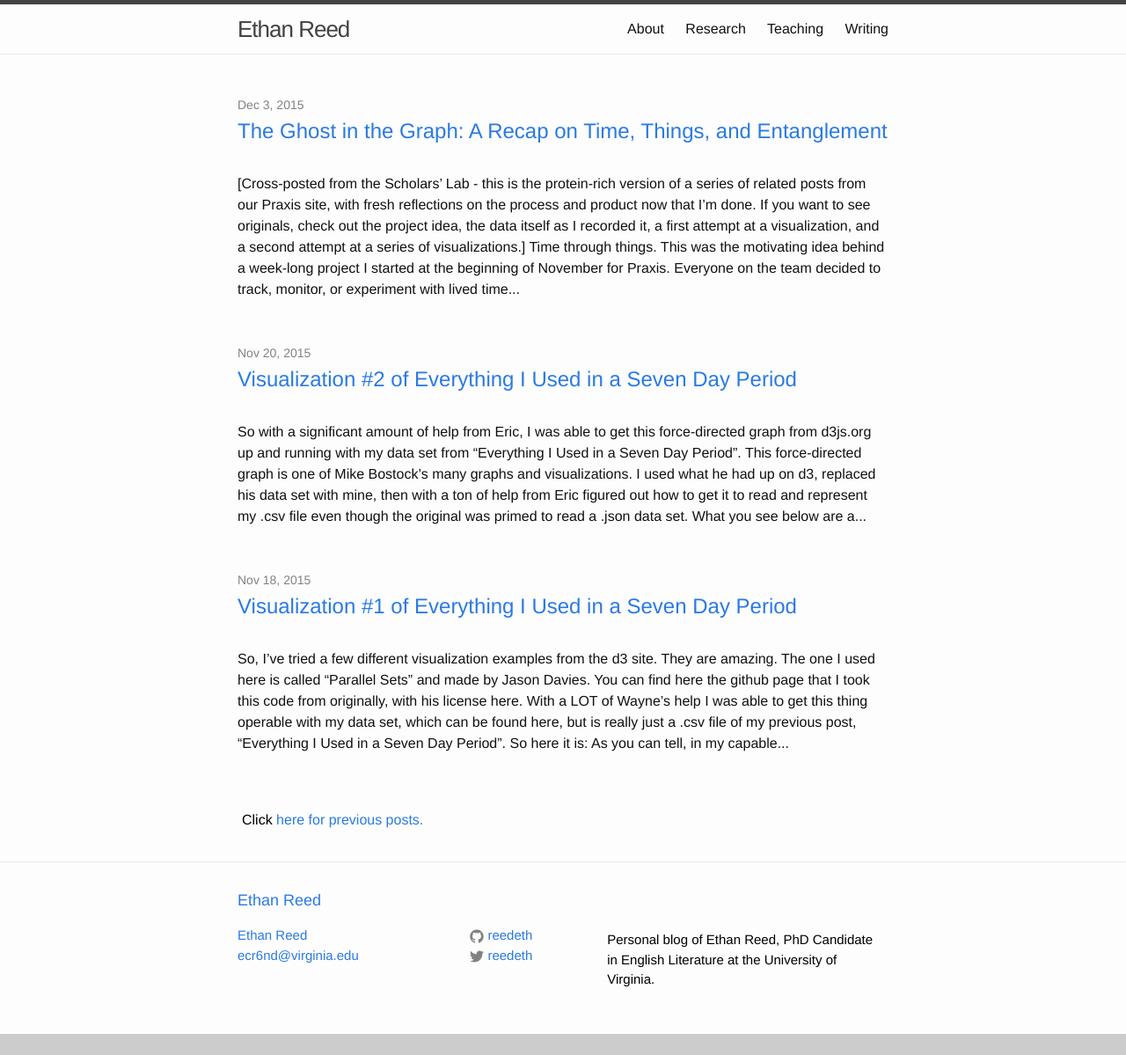
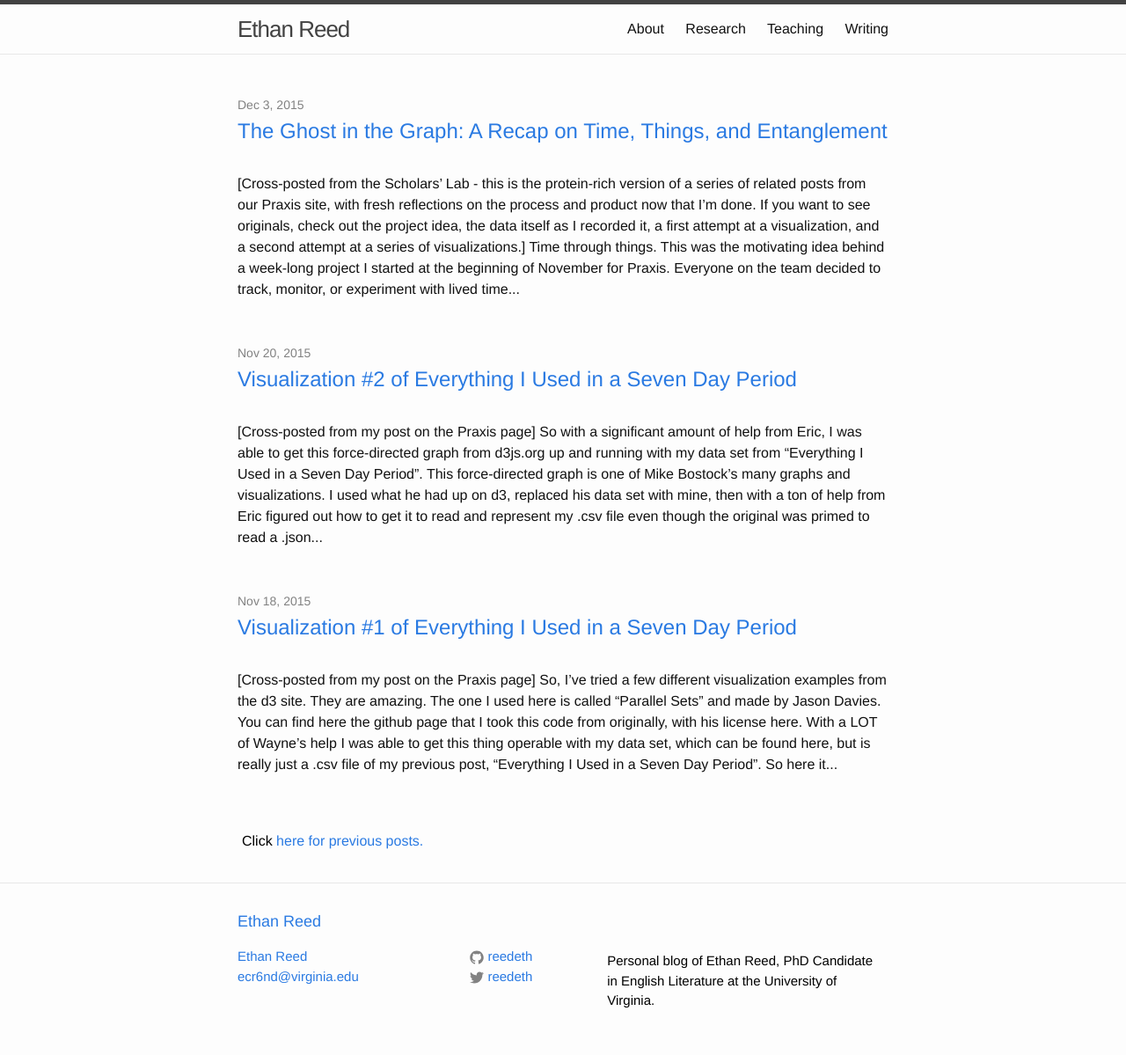
Before and after one commit to reedeth/reedeth.github.io, a Jekyll site: the page built from index.html, in a window 1280 px wide. Shown: the whole page at 88% size. Built offline with Jekyll 4.4.1, drawn with Linux system fonts in a browser that asks for light colours; before the commit the page ends 1175 px from its top, so only the background shows below that.

Commit message:
added cross post references on two posts

```diff
--- a/_posts/2015-11-18-visualizing-everything-i-used.md
+++ b/_posts/2015-11-18-visualizing-everything-i-used.md
@@ -7,6 +7,8 @@ comments: true
 category: blog
 img: 12.3vis1.png
 ---
+
+<em>[Cross-posted from <a href="http://praxis.scholarslab.org/blog/2015/11/18/visualizing-everything-i-used/">my post on the Praxis page</a>]
 
 So, I've tried a few different [visualization examples](https://github.com/mbostock/d3/wiki/Gallery) from [the d3 site](http://d3js.org/). They are amazing. The one I used here is called ["Parallel Sets"](https://www.jasondavies.com/parallel-sets/) and made by Jason Davies. You can find here [the github page that I took this code from originally](https://github.com/jasondavies/d3-parsets), with his [license here](https://github.com/jasondavies/d3-parsets/blob/master/LICENSE). With a LOT of [Wayne's](http://scholarslab.org/people/wayne-graham/) help I was able to get this thing operable with my data set, which can be found [here](http://praxis.scholarslab.org/blog/2015/11/12/every), but is really just a .csv file of my previous post, ["Everything I Used in a Seven Day Period"](http://praxis.scholarslab.org/blog/2015/11/12/everything-i-used-in-a-seven-day-period/). So here it is:
 
--- a/_posts/2015-11-20-visualization--2-of-everything-i-used-in-a-seven-day-period.md
+++ b/_posts/2015-11-20-visualization--2-of-everything-i-used-in-a-seven-day-period.md
@@ -7,6 +7,8 @@ comments: true
 category: blog
 img: 12.3vis2thursday.png
 ---
+
+<em>[Cross-posted from <a href="http://praxis.scholarslab.org/blog/2015/11/20/visualization--2-of-everything-i-used-in-a-seven-day-period/">my post on the Praxis page</a>]
 
 So with a significant amount of help from [Eric](http://scholarslab.org/people/eric-rochester/), I was able to get [this force-directed graph](http://bl.ocks.org/mbostock/4062045) from [d3js.org](http://d3js.org/) up and running with my data set from ["Everything I Used in a Seven Day Period"](http://praxis.scholarslab.org/blog/2015/11/12/everything-i-used-in-a-seven-day-period/). This force-directed graph is one of [Mike Bostock's many graphs and visualizations](http://bost.ocks.org/mike/). I used what he had up on d3, replaced his data set with mine, then with a ton of help from Eric figured out how to get it to read and represent my .csv file even though the original was primed to read a .json data set.
 
```
Also changed, not shown: 5 other files.
